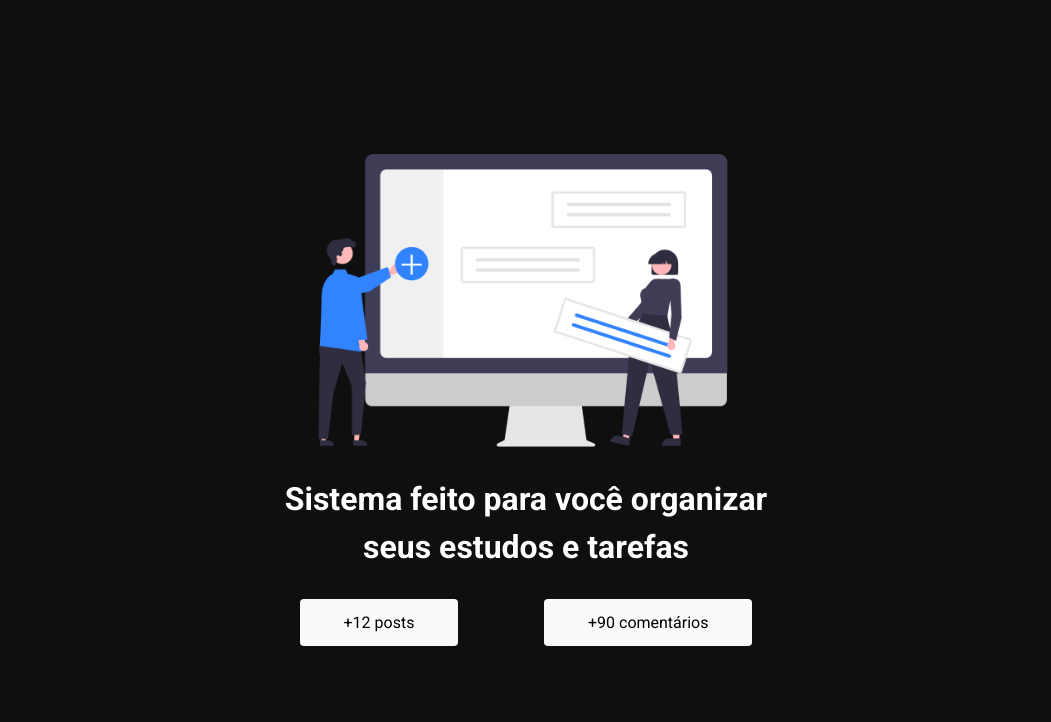
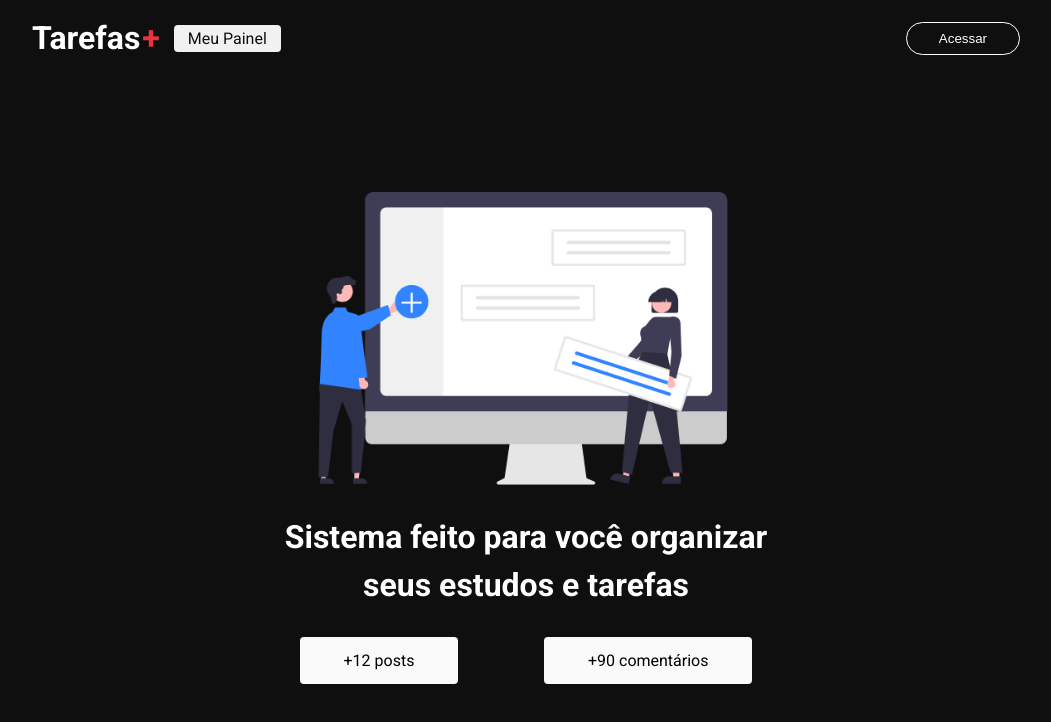
Before and after one commit to narakushi/curso-next-js-matheus-fraga, a Next.js app in the folder secao05-projeto-board-tarefas/tarefas/: page / in a window 1280 px wide. Shown: the top 722 px of the page, without its empty margins (114-1165 px from the left). Built offline with nearby package versions, Linux system fonts and the light colour scheme.

Commit message:
:sparkles: feat: aula 35 - criando header (finalizado)

```diff
--- /dev/null
+++ b/secao05-projeto-board-tarefas/tarefas/src/components/header/index.tsx
@@ -0,0 +1,23 @@
+import styles from "./styles.module.css";
+import Link from "next/link";
+
+export function Header() {
+  return (
+    <header className={styles.header}>
+      <section className={styles.content}>
+        <nav className={styles.nav}>
+          <Link href="/">
+            <h1 className={styles.logo}>
+              Tarefas<span>+</span>
+            </h1>
+          </Link>
+
+          <Link href="/dashboard" className={styles.link}>
+            Meu Painel
+          </Link>
+        </nav>
+        <button className={styles.loginButton}>Acessar</button>
+      </section>
+    </header>
+  );
+}
--- /dev/null
+++ b/secao05-projeto-board-tarefas/tarefas/src/components/header/styles.module.css
@@ -0,0 +1,61 @@
+.header {
+  width: 100%;
+  height: 76px;
+  background-color: #0f0f0f;
+  display: flex;
+  align-items: center;
+  justify-content: center;
+}
+
+.content {
+  padding: 0 18px;
+  width: 100%;
+  max-width: 1024px;
+  display: flex;
+  align-items: center;
+  justify-content: space-between;
+}
+
+.content a {
+  text-decoration: none;
+}
+
+.logo {
+  color: #fff;
+  font-size: 32px;
+}
+
+.logo span {
+  color: #ea3240;
+  padding-left: 2px;
+}
+
+.loginButton {
+  background: transparent;
+  padding: 8px 32px;
+  border-radius: 24px;
+  color: #fff;
+  border: 1.5px solid #fff;
+  cursor: pointer;
+  transition: all 0.4s;
+}
+
+.loginButton:hover {
+  transform: scale(1.08);
+  background-color: #fff;
+  color: #0f0f0f;
+  font-weight: bold;
+}
+
+.nav {
+  display: flex;
+  align-items: center;
+}
+
+.link {
+  background-color: #f1f1f1;
+  color: #0f0f0f;
+  padding: 4px 14px;
+  border-radius: 4px;
+  margin: 0 14px;
+}
--- a/secao05-projeto-board-tarefas/tarefas/src/pages/_app.tsx
+++ b/secao05-projeto-board-tarefas/tarefas/src/pages/_app.tsx
@@ -1,6 +1,12 @@
+import { Header } from "@/components/header";
 import "@/styles/globals.css";
 import type { AppProps } from "next/app";
 
 export default function App({ Component, pageProps }: AppProps) {
-  return <Component {...pageProps} />;
+  return (
+    <>
+      <Header />
+      <Component {...pageProps} />
+    </>
+  );
 }
--- a/secao05-projeto-board-tarefas/tarefas/src/styles/home.module.css
+++ b/secao05-projeto-board-tarefas/tarefas/src/styles/home.module.css
@@ -1,7 +1,7 @@
 .container {
   background-color: #0f0f0f;
   width: 100%;
-  height: 100vh;
+  height: calc(100vh - 76px);
   display: flex;
   justify-content: center;
   align-items: center;
```
